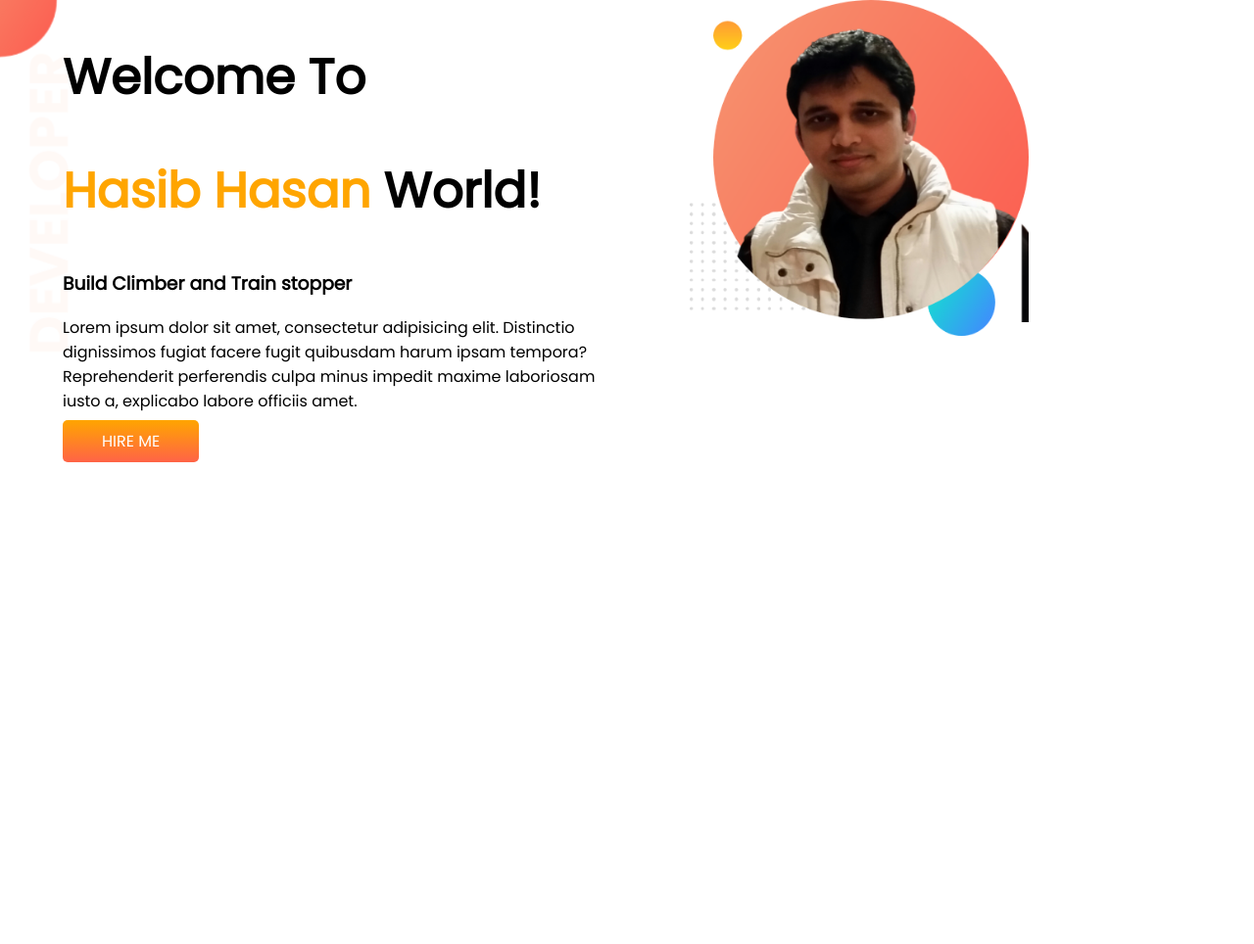
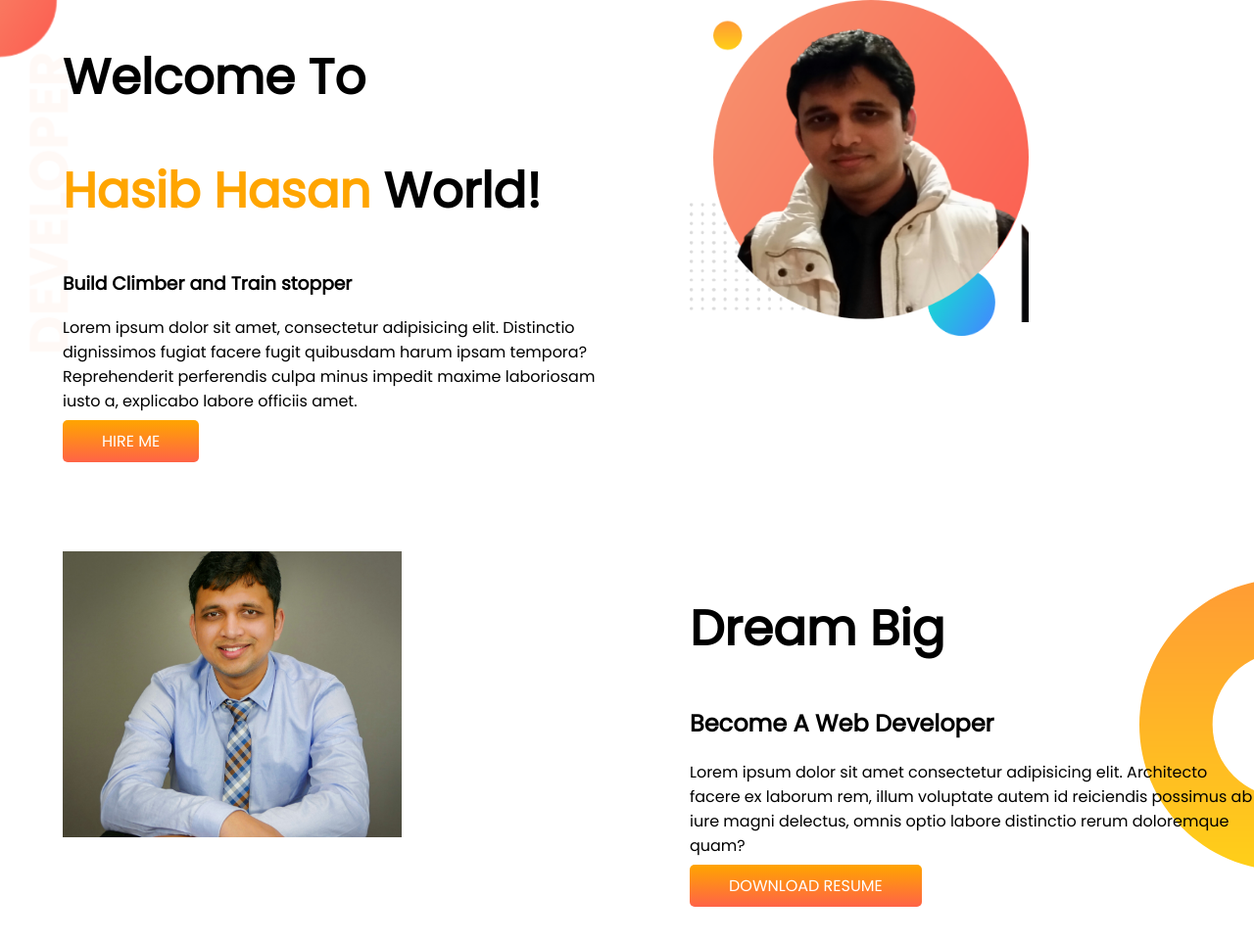
Before and after one commit to Hasib89/developer-portfolio, a plain HTML site: page index.html in a window 1280 px wide. Shown: the whole page at 98% size. Before the commit the page ends 800 px from the top, so only its background shows below. Drawn offline with Linux system fonts and the light colour scheme.

Commit message:
added new section

```diff
--- a/index.html
+++ b/index.html
@@ -28,6 +28,20 @@
         </div>
 
     </section>
+    <section class="dream-big">
+        <div class="half-width">
+            <img src="my_images/hasib0.jpg" alt="">
+        </div>
+        <div class="half-width">
+            <h1>Dream Big</h1>
+            <h2>Become A Web Developer</h2>
+            <p>Lorem ipsum dolor sit amet consectetur adipisicing elit. Architecto facere ex laborum rem, illum
+                voluptate autem id reiciendis possimus ab iure magni delectus, omnis optio labore distinctio rerum
+                doloremque quam?</p>
+            <a class="link-button" target="_blank" href="#">DOWNLOAD RESUME</a>
+        </div>
+
+    </section>
 </body>
 
 </html>
--- a/style.css
+++ b/style.css
@@ -10,6 +10,7 @@ h1{
 }
 section{
     display: flex;
+    margin-bottom: 100px;
 }
 .half-width{
     width: 50%;
@@ -30,3 +31,8 @@ section{
     background-image: url(images/top-banner.png);
     background-repeat: no-repeat;
 }
+.dream-big{
+    background-image: url(images/dream-bg.png);
+    background-repeat: no-repeat;
+    background-position: right;
+}
```
